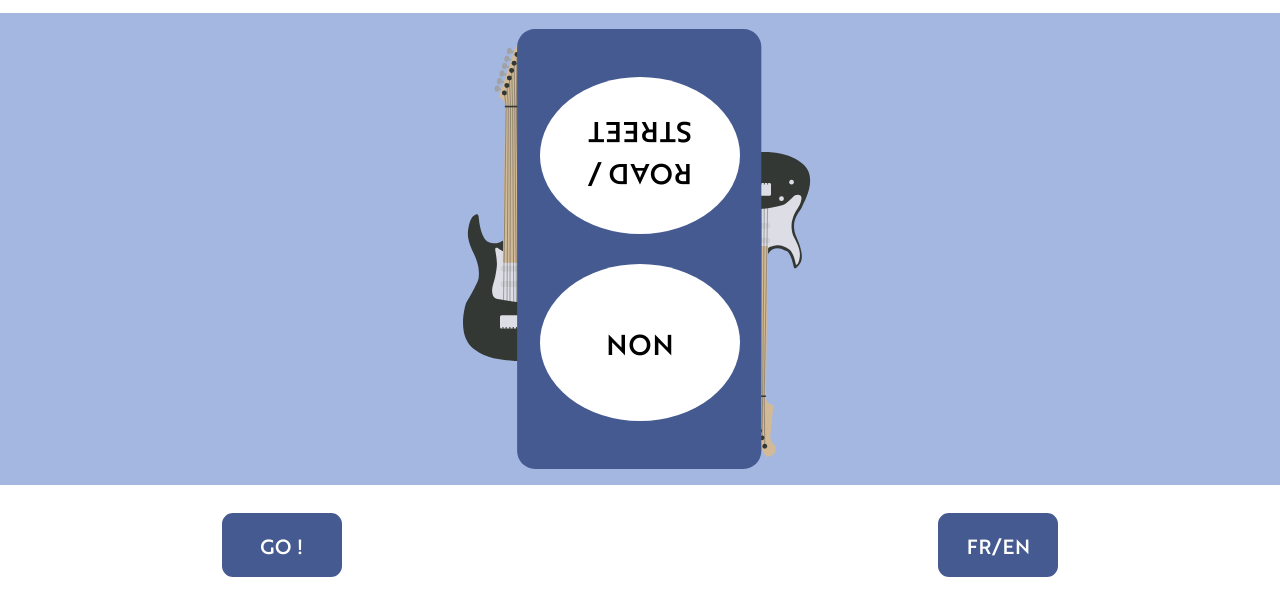
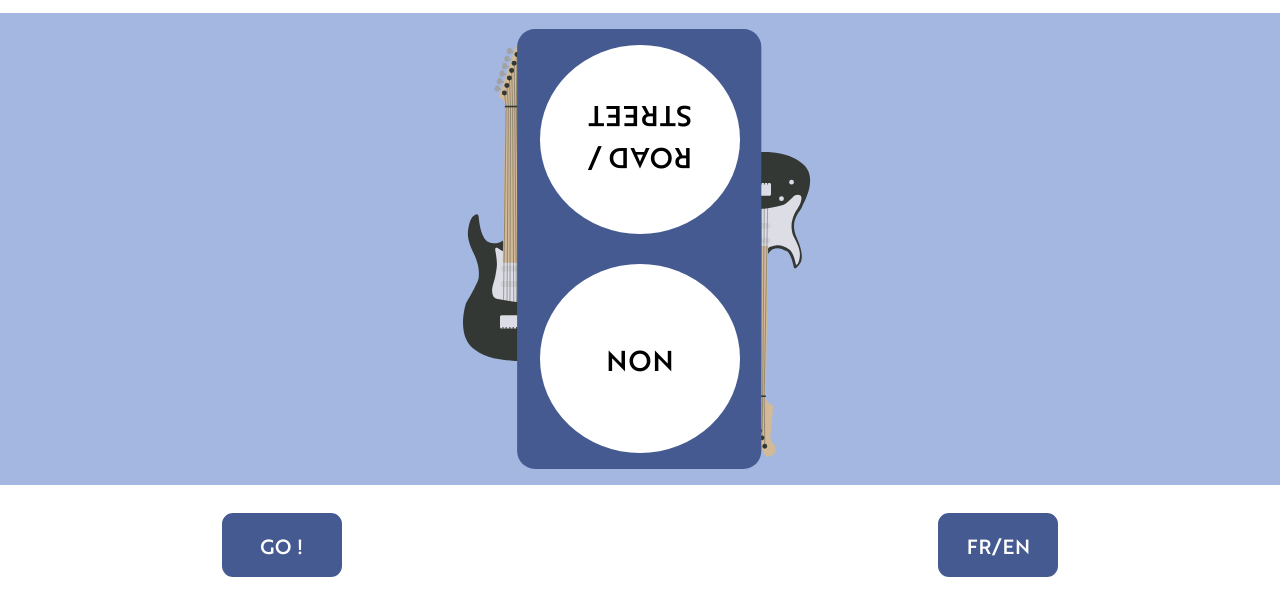
Before and after one commit to Pierre-Cathe/s-game, a plain HTML site: page index.html in a window 1280 px wide. Shown: the part 179-794 px from the top of the page. Drawn offline with Linux system fonts and the light colour scheme.

```diff
--- a/style.css
+++ b/style.css
@@ -146,4 +146,8 @@ header{
     #main_section {height: 55vmin;}
     #card {width: 50vmin;}
     .word {font-size: 3.5vmin;}
+    #blobcontainer {
+        padding-top: 2vh;
+        padding-bottom: 2vh;
+    }
 }
```
